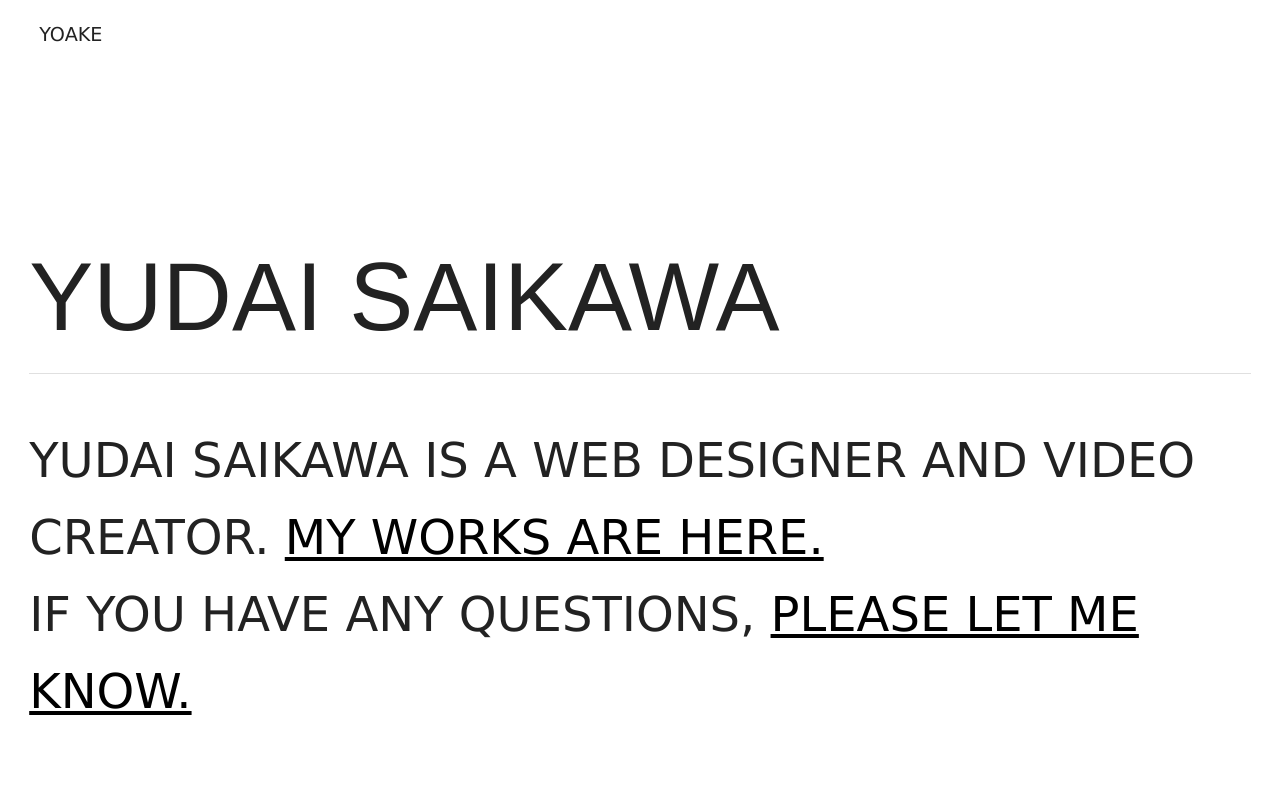
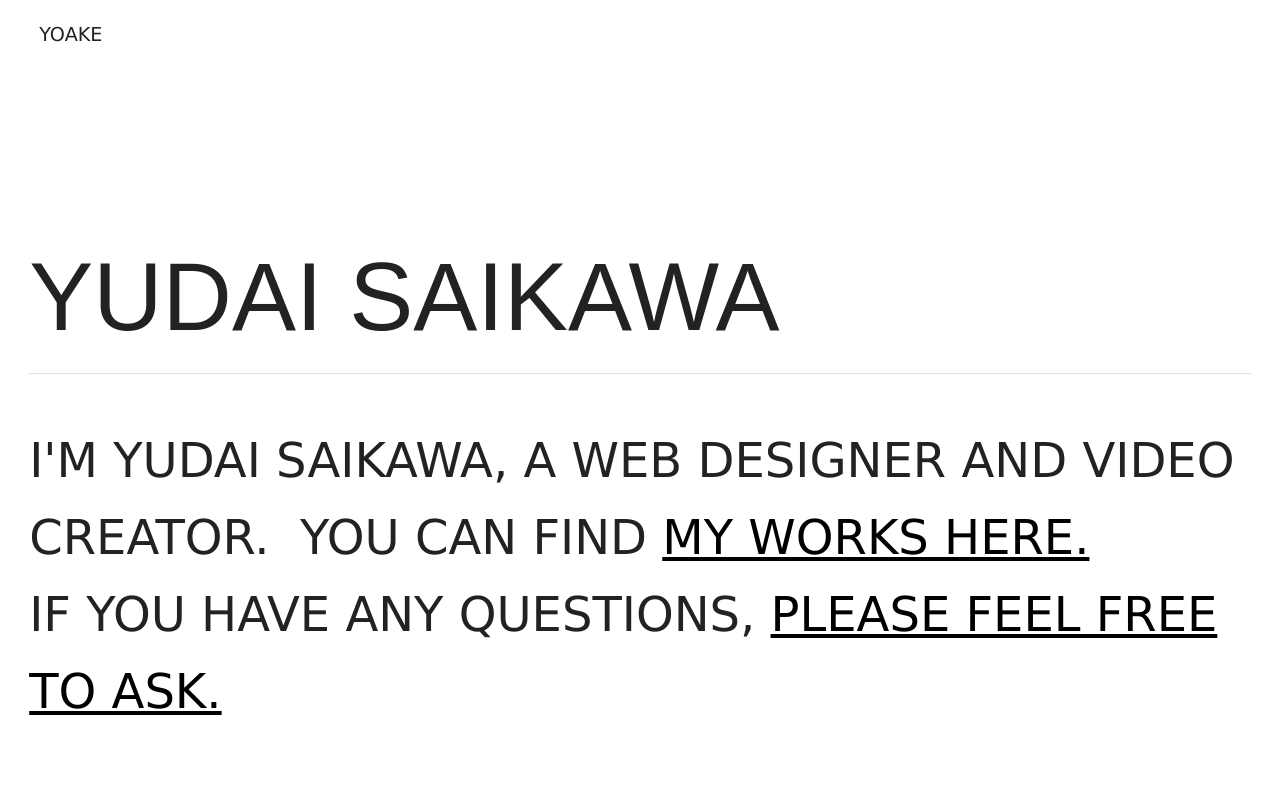
Before and after one commit to sanflog/yoakeNext, a Next.js app: page / in a window 1280 px wide. Shown: the top 800 px of the page. Built offline with nearby package versions, Linux system fonts and the light colour scheme.

Commit message:
modify introduce

```diff
--- a/pages/index.jsx
+++ b/pages/index.jsx
@@ -17,12 +17,12 @@ export default function HomePage({}) {
         <p class={` ${styles.myName} `}>YUDAI SAIKAWA</p>
         <div className={styles.explain}>
           <p>
-            YUDAI SAIKAWA IS A WEB DESIGNER AND VIDEO CREATOR.&nbsp;
-            <Link href="http://yoake.lsv.jp">MY WORKS ARE HERE.</Link>
+            I'M YUDAI SAIKAWA, A WEB DESIGNER AND VIDEO CREATOR.&nbsp; YOU CAN
+            FIND <Link href="http://yoake.lsv.jp">MY WORKS HERE.</Link>
             <br />
             IF YOU HAVE ANY QUESTIONS,{" "}
             <Link href="https://www.instagram.com/yoakeed/">
-              PLEASE LET ME KNOW.
+              PLEASE FEEL FREE TO ASK.
             </Link>
           </p>
         </div>
```
